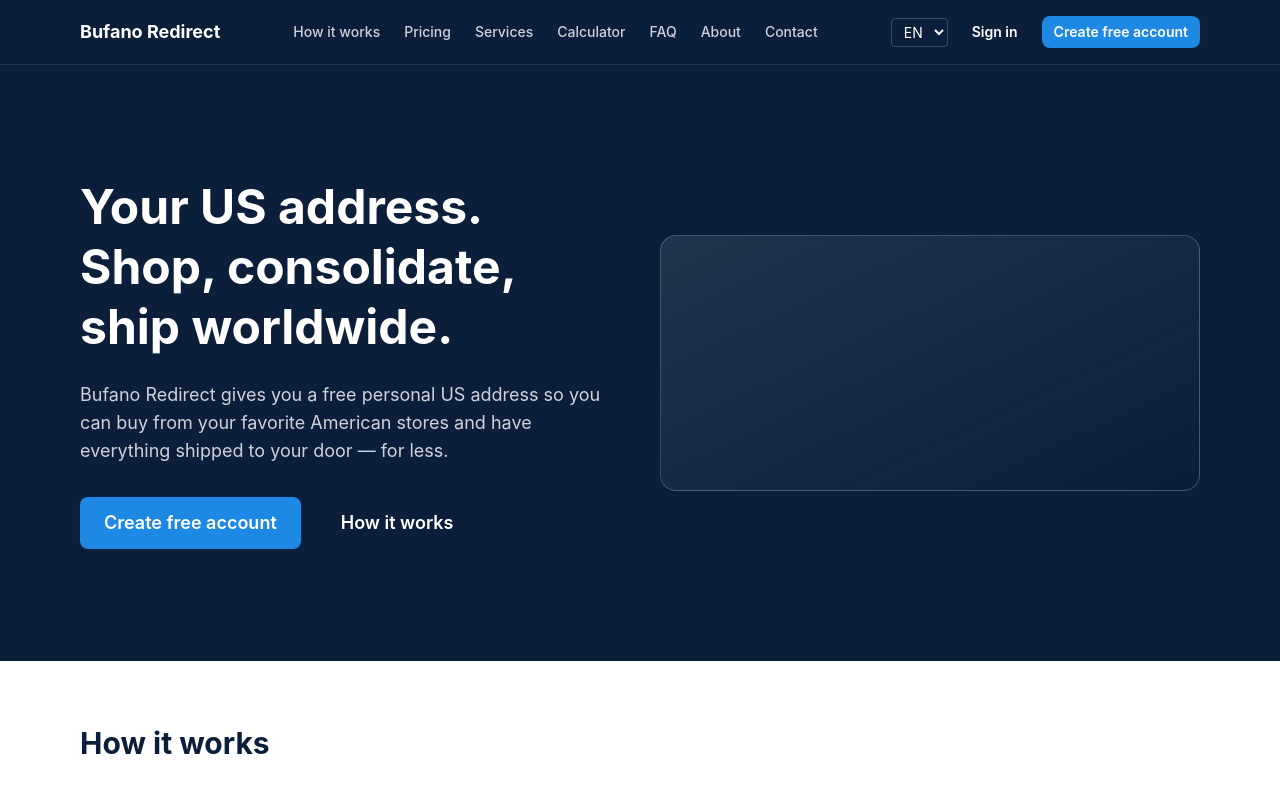
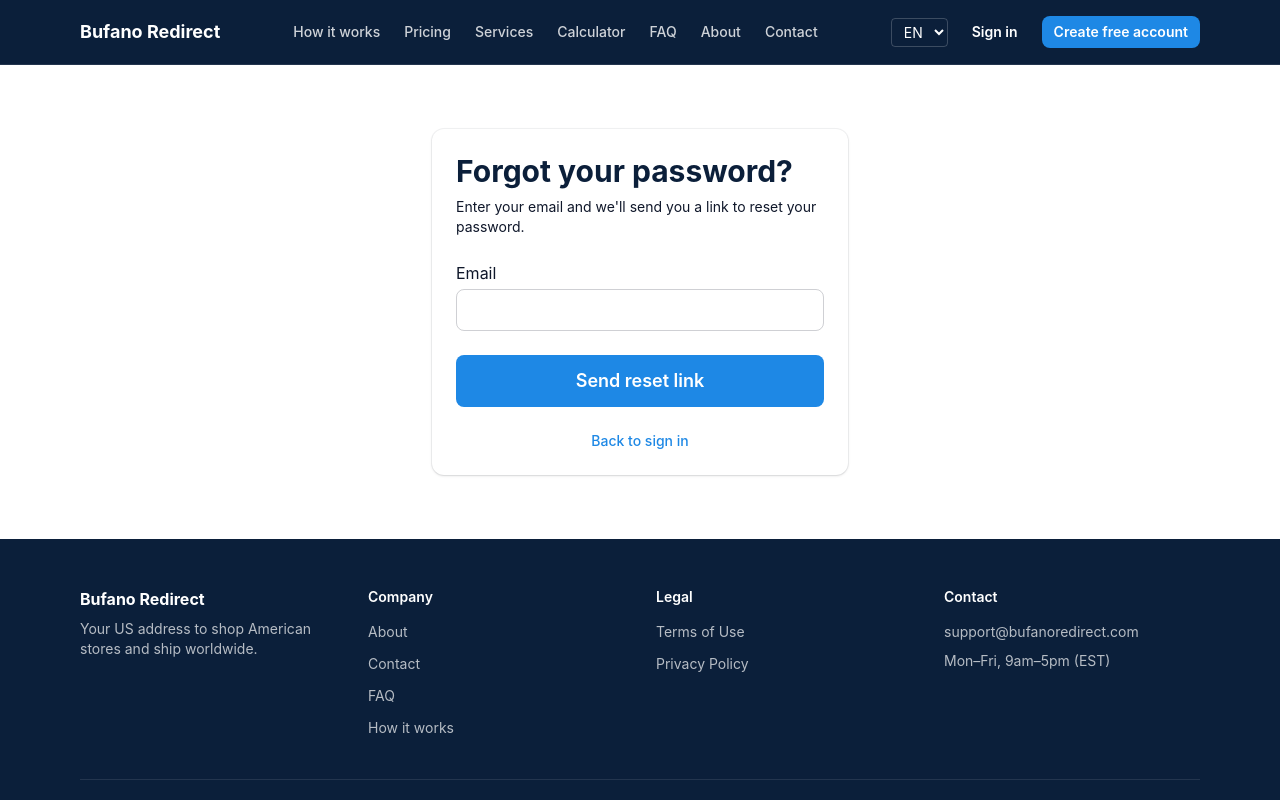
Before and after one commit to cbufano/UboxRedirect.com, a React (Vite) app: page /forgot in a window 1280 px wide. Before the commit this address led to /. Shown: the top 800 px of the page. Built offline with nearby package versions, Linux system fonts and the light colour scheme.

Commit message:
feat: build password recovery and email verification pages

```diff
--- a/src/i18n/locales/en/common.json
+++ b/src/i18n/locales/en/common.json
@@ -493,6 +493,19 @@
       "passwordMismatch": "Passwords do not match.",
       "haveAccount": "Already have an account?",
       "loginLink": "Sign in"
+    },
+    "forgot": {
+      "title": "Forgot your password?",
+      "subtitle": "Enter your email and we'll send you a link to reset your password.",
+      "email": "Email",
+      "submit": "Send reset link",
+      "success": "If an account exists for that email, we've sent a reset link. Check your inbox.",
+      "backToLogin": "Back to sign in"
+    },
+    "verify": {
+      "title": "Email verified",
+      "body": "Your email address has been successfully verified. You can now access your dashboard.",
+      "cta": "Continue to dashboard"
     }
   },
   "privacy": {
--- a/src/i18n/locales/es/common.json
+++ b/src/i18n/locales/es/common.json
@@ -493,6 +493,19 @@
       "passwordMismatch": "Las contraseñas no coinciden.",
       "haveAccount": "¿Ya tienes una cuenta?",
       "loginLink": "Iniciar sesión"
+    },
+    "forgot": {
+      "title": "¿Olvidaste tu contraseña?",
+      "subtitle": "Ingresa tu correo electrónico y te enviaremos un enlace para restablecer tu contraseña.",
+      "email": "Correo electrónico",
+      "submit": "Enviar enlace de restablecimiento",
+      "success": "Si existe una cuenta con ese correo electrónico, te enviamos un enlace de restablecimiento. Revisa tu bandeja de entrada.",
+      "backToLogin": "Volver a iniciar sesión"
+    },
+    "verify": {
+      "title": "Correo verificado",
+      "body": "Tu dirección de correo electrónico se verificó correctamente. Ahora puedes acceder a tu panel.",
+      "cta": "Continuar al panel"
     }
   },
   "privacy": {
--- a/src/i18n/locales/pt/common.json
+++ b/src/i18n/locales/pt/common.json
@@ -493,6 +493,19 @@
       "passwordMismatch": "As senhas não coincidem.",
       "haveAccount": "Já tem uma conta?",
       "loginLink": "Entrar"
+    },
+    "forgot": {
+      "title": "Esqueceu sua senha?",
+      "subtitle": "Informe seu e-mail e enviaremos um link para redefinir sua senha.",
+      "email": "E-mail",
+      "submit": "Enviar link de redefinição",
+      "success": "Se existir uma conta com este e-mail, enviamos um link de redefinição. Confira sua caixa de entrada.",
+      "backToLogin": "Voltar para o login"
+    },
+    "verify": {
+      "title": "E-mail verificado",
+      "body": "Seu endereço de e-mail foi verificado com sucesso. Agora você pode acessar seu painel.",
+      "cta": "Ir para o painel"
     }
   },
   "privacy": {
--- /dev/null
+++ b/src/pages/auth/Forgot.tsx
@@ -0,0 +1,73 @@
+import { useState } from 'react'
+import { useForm, type SubmitHandler } from 'react-hook-form'
+import { zodResolver } from '@hookform/resolvers/zod'
+import { z } from 'zod'
+import { useTranslation } from 'react-i18next'
+import { Link } from 'react-router-dom'
+import { MailCheck } from 'lucide-react'
+import { Card } from '../../components/ui/Card'
+import { Input } from '../../components/ui/Input'
+import { Button } from '../../components/ui/Button'
+
+const schema = z.object({
+  email: z.string().email(),
+})
+
+type FormValues = z.infer<typeof schema>
+
+export default function Forgot() {
+  const { t } = useTranslation()
+  const [submitted, setSubmitted] = useState(false)
+
+  const {
+    register,
+    handleSubmit,
+    formState: { errors },
+  } = useForm<FormValues>({
+    resolver: zodResolver(schema),
+    defaultValues: { email: '' },
+  })
+
+  const onSubmit: SubmitHandler<FormValues> = () => {
+    setSubmitted(true)
+  }
+
+  return (
+    <div className="mx-auto my-16 max-w-md px-4">
+      <Card>
+        <h1 className="text-3xl font-bold text-navy">{t('auth.forgot.title')}</h1>
+        <p className="mt-2 text-sm text-slate">{t('auth.forgot.subtitle')}</p>
+
+        {submitted ? (
+          <div role="status" className="mt-6 flex items-start gap-3 rounded-lg bg-green-50 px-4 py-3 text-sm font-medium text-green-700">
+            <MailCheck className="mt-0.5 h-5 w-5 shrink-0" aria-hidden="true" />
+            <span>{t('auth.forgot.success')}</span>
+          </div>
+        ) : (
+          <form onSubmit={handleSubmit(onSubmit)} noValidate className="mt-6">
+            <Input
+              label={t('auth.forgot.email')}
+              id="email"
+              type="email"
+              autoComplete="email"
+              error={errors.email?.message}
+              {...register('email')}
+            />
+
+            <div className="mt-6">
+              <Button type="submit" variant="primary" size="lg" className="w-full">
+                {t('auth.forgot.submit')}
+              </Button>
+            </div>
+          </form>
+        )}
+
+        <p className="mt-6 text-center text-sm text-slate">
+          <Link to="/login" className="font-medium text-brand hover:underline">
+            {t('auth.forgot.backToLogin')}
+          </Link>
+        </p>
+      </Card>
+    </div>
+  )
+}
--- /dev/null
+++ b/src/pages/auth/Verify.tsx
@@ -0,0 +1,27 @@
+import { useTranslation } from 'react-i18next'
+import { Link } from 'react-router-dom'
+import { CheckCircle2 } from 'lucide-react'
+import { Card } from '../../components/ui/Card'
+import { Button } from '../../components/ui/Button'
+
+export default function Verify() {
+  const { t } = useTranslation()
+
+  return (
+    <div className="mx-auto my-16 max-w-md px-4">
+      <Card className="text-center">
+        <CheckCircle2 className="mx-auto h-12 w-12 text-green-600" aria-hidden="true" />
+        <h1 className="mt-4 text-3xl font-bold text-navy">{t('auth.verify.title')}</h1>
+        <p className="mt-2 text-sm text-slate">{t('auth.verify.body')}</p>
+
+        <div className="mt-6">
+          <Link to="/app">
+            <Button type="button" variant="primary" size="lg" className="w-full">
+              {t('auth.verify.cta')}
+            </Button>
+          </Link>
+        </div>
+      </Card>
+    </div>
+  )
+}
--- a/src/routes.tsx
+++ b/src/routes.tsx
@@ -12,6 +12,8 @@ import Terms from './pages/Terms'
 import Privacy from './pages/Privacy'
 import Login from './pages/auth/Login'
 import Signup from './pages/auth/Signup'
+import Forgot from './pages/auth/Forgot'
+import Verify from './pages/auth/Verify'
 
 export function AppRoutes() {
   return (
@@ -29,6 +31,8 @@ export function AppRoutes() {
         <Route path="privacy" element={<Privacy />} />
         <Route path="login" element={<Login />} />
         <Route path="signup" element={<Signup />} />
+        <Route path="forgot" element={<Forgot />} />
+        <Route path="verify" element={<Verify />} />
         {/* public routes added as their tasks complete */}
       </Route>
       <Route path="*" element={<Navigate to="/" replace />} />
```
Also changed, not shown: 2 other files (tests, documents, lock files or other folders).
